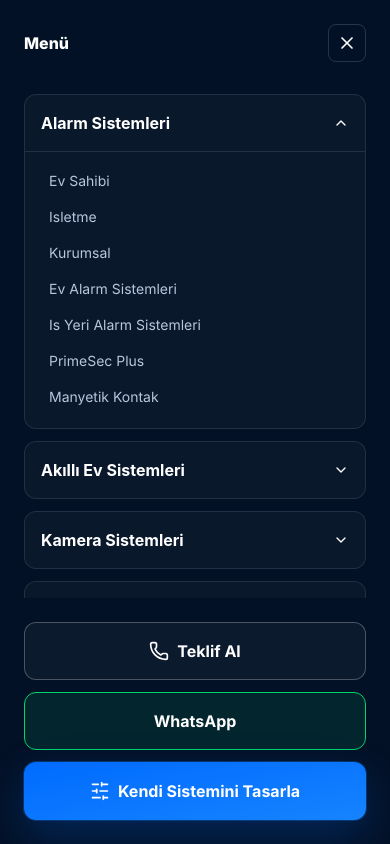
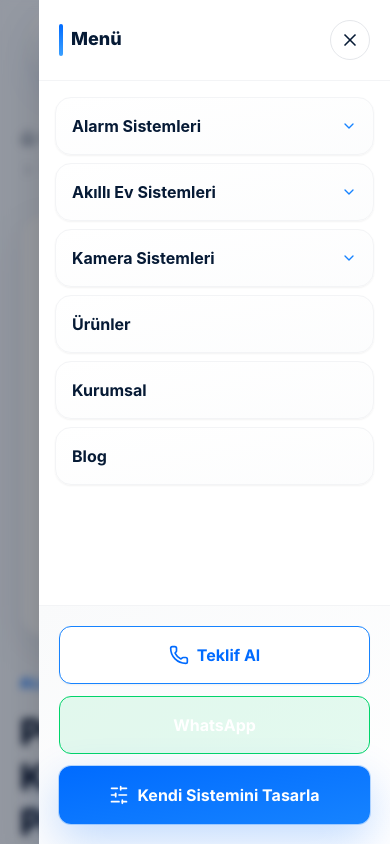
Before and after one commit to Karaytumut20/tamkenancodex, a Next.js app: page /urunler/primesec-plus-kamerali-alarm-paketi in a window 390 px wide. Both pictures are taken after a click on the button "Menüyü aç". Shown: the top 844 px of the page. Built offline with nearby package versions, Linux system fonts and the light colour scheme; a web font is replaced by a local one.

Commit message:
ssssssss

```diff
--- a/components/home/ProductCarousel.tsx
+++ b/components/home/ProductCarousel.tsx
@@ -122,7 +122,7 @@ export function ProductCarousel() {
           ))}
         </div>
 
-        <div className="mt-6 flex justify-center gap-2">
+        <div className="mt-6 hidden justify-center gap-2 md:flex">
           {slides.map((_, index) => (
             <button key={index} aria-label={`${index + 1}. ürün grubuna git`} onClick={() => { setActive(index); scrollToSlide(index); }} className={`h-2 rounded-full transition ${active === index ? "w-8 bg-primary-600" : "w-2 bg-border-strong"}`} />
           ))}
--- a/components/home/ServiceShowcase.tsx
+++ b/components/home/ServiceShowcase.tsx
@@ -57,7 +57,7 @@ export function ServiceShowcase() {
             <h2 className="mt-3 text-[clamp(30px,3.2vw,48px)] font-extrabold leading-none tracking-[-0.045em] text-ink">Geniş güvenlik ürün yelpazemiz</h2>
             <p className="mt-4 max-w-2xl text-sm leading-7 text-ink-muted">Ev ve iş yeriniz için akıllı alarm sistemlerinden yüksek çözünürlüklü kameralara kadar aradığınız tüm ürünler.</p>
           </div>
-          <div className="flex items-center gap-2">
+          <div className="hidden items-center gap-2 md:flex">
             <button aria-label="Önceki ürünler" onClick={() => scroll("left")} className="flex h-10 w-10 items-center justify-center rounded-full border border-border bg-white text-ink transition hover:border-primary-500 hover:text-primary-600">
               <ArrowLeft className="h-4 w-4" />
             </button>
@@ -67,19 +67,21 @@ export function ServiceShowcase() {
           </div>
         </div>
 
-        <div className="mb-6 flex flex-wrap gap-2">
+        <div className="mb-6">
+          <div className="grid grid-cols-2 gap-2 md:flex md:flex-wrap">
             {tabs.map((item) => (
               <button
                 key={item}
                 onClick={() => setTab(item)}
-              className={cn("h-9 shrink-0 rounded-full px-4 text-xs font-extrabold transition", tab === item ? "bg-primary-600 text-white" : "bg-white text-ink-muted hover:bg-primary-500/10 hover:text-primary-600")}
+                className={cn("h-9 rounded-full px-4 text-xs font-extrabold transition whitespace-nowrap", tab === item ? "bg-primary-600 text-white" : "bg-white text-ink-muted hover:bg-primary-500/10 hover:text-primary-600")}
               >
                 {item}
               </button>
             ))}
-          <Link href="/urunler" className="ml-auto inline-flex h-9 items-center gap-1 text-xs font-extrabold text-primary-600 hover:text-primary-500">
+            <Link href="/urunler" className="inline-flex h-9 items-center justify-center gap-1 rounded-full bg-white px-4 text-xs font-extrabold text-primary-600 hover:bg-primary-500/10 hover:text-primary-600 md:ml-auto md:bg-transparent">
               Tüm Ürünleri Gör <ChevronRight className="h-4 w-4" />
             </Link>
+          </div>
         </div>
 
         <div
--- a/components/layout/Header.tsx
+++ b/components/layout/Header.tsx
@@ -46,9 +46,9 @@ export function Header() {
       animate={{ opacity: 1, y: 0 }}
       transition={{ duration: 0.35 }}
       onMouseLeave={() => setActiveMenu(null)}
-      className="sticky top-0 z-50 bg-transparent px-3 py-3"
+      className="sticky top-0 z-50 bg-transparent px-2 py-2 lg:px-3 lg:py-3"
     >
-      <div className="container-primesec flex h-[56px] items-center justify-between gap-5 rounded-[28px] border border-black/5 bg-white px-5 shadow-sm">
+      <div className="container-primesec flex h-[72px] items-center justify-between gap-5 rounded-[28px] border border-black/5 bg-white px-5 shadow-sm lg:h-[56px]">
         <Logo dark={false} />
         <nav className="hidden items-center gap-1 lg:flex" aria-label="Ana menü">
           {mainNavigation.map((item) => (
--- a/components/layout/MobileMenu.tsx
+++ b/components/layout/MobileMenu.tsx
@@ -3,70 +3,158 @@
 import Link from "next/link";
 import { ChevronDown, Phone, SlidersHorizontal, X } from "lucide-react";
 import { useState } from "react";
+import { motion, AnimatePresence } from "framer-motion";
 import { ButtonLink } from "@/components/ui/Button";
 import { mainNavigation } from "@/data/navigation";
 import { megaMenus, type MegaMenuKey } from "@/data/mega-menu";
 import { whatsappUrl } from "@/lib/whatsapp";
 
 export function MobileMenu({ open, onClose }: { open: boolean; onClose: () => void }) {
-  const [active, setActive] = useState<string | null>("alarm-sistemleri");
-
-  if (!open) return null;
+  const [active, setActive] = useState<string | null>(null);
 
   return (
-    <div className="fixed inset-0 z-[120] bg-navy-1000/80 backdrop-blur-xl lg:hidden" role="dialog" aria-modal="true">
-      <div className="ml-auto flex h-full w-[min(420px,100%)] flex-col bg-navy-950 p-6 text-white shadow-2xl">
-        <div className="flex items-center justify-between">
-          <span className="font-extrabold">Menü</span>
-          <button aria-label="Menüyü kapat" onClick={onClose} className="rounded-lg border border-white/15 p-2">
+    <AnimatePresence>
+      {open && (
+        <>
+          {/* Backdrop */}
+          <motion.div
+            initial={{ opacity: 0 }}
+            animate={{ opacity: 1 }}
+            exit={{ opacity: 0 }}
+            transition={{ duration: 0.2 }}
+            onClick={onClose}
+            className="fixed inset-0 z-[120] bg-navy-1000/40 backdrop-blur-sm lg:hidden"
+            role="dialog"
+            aria-modal="true"
+          />
+
+          {/* Menu Panel */}
+          <motion.div
+            initial={{ x: "100%" }}
+            animate={{ x: 0 }}
+            exit={{ x: "100%" }}
+            transition={{ type: "spring", damping: 30, stiffness: 300 }}
+            className="fixed right-0 top-0 z-[121] flex h-full w-[min(420px,90%)] flex-col bg-white shadow-2xl lg:hidden"
+          >
+            {/* Header */}
+            <div className="flex items-center justify-between border-b border-gray-100 p-5">
+              <div className="flex items-center gap-2">
+                <div className="h-8 w-1 rounded-full bg-gradient-to-b from-primary-600 to-primary-400" />
+                <span className="text-lg font-extrabold text-navy-900">Menü</span>
+              </div>
+              <button
+                aria-label="Menüyü kapat"
+                onClick={onClose}
+                className="flex h-10 w-10 items-center justify-center rounded-full border border-gray-200 text-navy-900 transition hover:border-primary-500 hover:bg-primary-50 hover:text-primary-600"
+              >
                 <X className="h-5 w-5" />
               </button>
             </div>
-        <div className="mt-8 space-y-3 overflow-y-auto">
-          {mainNavigation.map((item) => (
-            <div key={item.href} className="rounded-xl border border-white/10 bg-white/[0.03]">
+
+            {/* Navigation */}
+            <div className="flex-1 overflow-y-auto p-4">
+              <div className="space-y-2">
+                {mainNavigation.map((item, idx) => (
+                  <motion.div
+                    key={item.href}
+                    initial={{ opacity: 0, x: 20 }}
+                    animate={{ opacity: 1, x: 0 }}
+                    transition={{ delay: idx * 0.05 }}
+                    className="overflow-hidden rounded-2xl border border-gray-100 bg-gradient-to-br from-white to-gray-50/50 shadow-sm"
+                  >
                     {item.menuKey ? (
+                      <>
                         <button
                           onClick={() => setActive(active === item.menuKey ? null : item.menuKey)}
-                  className="flex w-full items-center justify-between p-4 text-left font-bold"
+                          className="flex w-full items-center justify-between p-4 text-left font-bold text-navy-900 transition hover:text-primary-600"
                         >
-                  {item.label}
-                  <ChevronDown className={`h-4 w-4 transition ${active === item.menuKey ? "rotate-180" : ""}`} />
+                          <span>{item.label}</span>
+                          <ChevronDown
+                            className={`h-4 w-4 text-primary-500 transition-transform duration-300 ${
+                              active === item.menuKey ? "rotate-180" : ""
+                            }`}
+                          />
                         </button>
-              ) : (
-                <Link onClick={onClose} href={item.href} className="block p-4 font-bold">
-                  {item.label}
-                </Link>
-              )}
-              {item.menuKey && active === item.menuKey ? (
-                <div className="border-t border-white/10 p-3">
+                        <AnimatePresence>
+                          {item.menuKey && active === item.menuKey && (
+                            <motion.div
+                              initial={{ height: 0, opacity: 0 }}
+                              animate={{ height: "auto", opacity: 1 }}
+                              exit={{ height: 0, opacity: 0 }}
+                              transition={{ duration: 0.3 }}
+                              className="overflow-hidden border-t border-gray-100 bg-white/80"
+                            >
+                              <div className="space-y-1 p-3">
                                 {megaMenus[item.menuKey as MegaMenuKey].personas.map((sub) => (
-                    <Link key={sub.href} href={sub.href} onClick={onClose} className="block rounded-lg px-3 py-2 text-sm text-ink-lightMuted hover:bg-white/10 hover:text-white">
+                                  <Link
+                                    key={sub.href}
+                                    href={sub.href}
+                                    onClick={onClose}
+                                    className="block rounded-xl px-4 py-2.5 text-sm font-medium text-gray-700 transition hover:bg-primary-50 hover:text-primary-600"
+                                  >
                                     {sub.title}
                                   </Link>
                                 ))}
-                  {megaMenus[item.menuKey as MegaMenuKey].items.slice(0, 4).map((sub) => (
-                    <Link key={sub.href} href={sub.href} onClick={onClose} className="block rounded-lg px-3 py-2 text-sm text-ink-lightMuted hover:bg-white/10 hover:text-white">
+                                {megaMenus[item.menuKey as MegaMenuKey].items.slice(0, 6).map((sub) => (
+                                  <Link
+                                    key={sub.href}
+                                    href={sub.href}
+                                    onClick={onClose}
+                                    className="block rounded-xl px-4 py-2.5 text-sm font-medium text-gray-700 transition hover:bg-primary-50 hover:text-primary-600"
+                                  >
                                     {sub.title}
                                   </Link>
                                 ))}
                               </div>
-              ) : null}
-            </div>
+                            </motion.div>
+                          )}
+                        </AnimatePresence>
+                      </>
+                    ) : (
+                      <Link
+                        onClick={onClose}
+                        href={item.href}
+                        className="block p-4 font-bold text-navy-900 transition hover:text-primary-600"
+                      >
+                        {item.label}
+                      </Link>
+                    )}
+                  </motion.div>
                 ))}
               </div>
-        <div className="mt-auto space-y-3 pt-6">
-          <ButtonLink href="/iletisim" variant="secondaryDark" size="lg" className="w-full">
+            </div>
+
+            {/* Footer Actions */}
+            <div className="border-t border-gray-100 bg-gradient-to-br from-gray-50 to-white p-5">
+              <div className="space-y-3">
+                <ButtonLink
+                  href="/iletisim"
+                  variant="outlineBlue"
+                  size="lg"
+                  className="w-full shadow-sm"
+                >
                   <Phone className="h-5 w-5" /> Teklif Al
                 </ButtonLink>
-          <ButtonLink href={whatsappUrl("Merhaba, PrimeSec Teknoloji'den teklif almak istiyorum.")} variant="whatsapp" size="lg" className="w-full">
+                <ButtonLink
+                  href={whatsappUrl("Merhaba, PrimeSec Teknoloji'den teklif almak istiyorum.")}
+                  variant="whatsapp"
+                  size="lg"
+                  className="w-full"
+                >
                   WhatsApp
                 </ButtonLink>
-          <ButtonLink href="/kendi-sistemini-tasarla" size="lg" className="w-full">
+                <ButtonLink
+                  href="/kendi-sistemini-tasarla"
+                  size="lg"
+                  className="w-full"
+                >
                   <SlidersHorizontal className="h-5 w-5" /> Kendi Sistemini Tasarla
                 </ButtonLink>
               </div>
             </div>
-    </div>
+          </motion.div>
+        </>
+      )}
+    </AnimatePresence>
   );
 }
```
Also changed, not shown: components/home/ServiceGrid.tsx (+37 -1 lines). Lines whose indentation alone changed are shown as unchanged.
